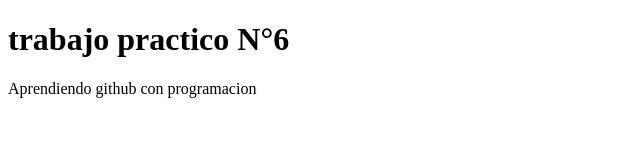
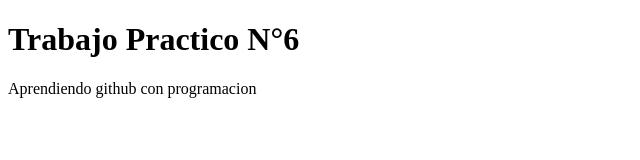
Before and after one commit to kamyvillalva2395-boop/tp-git-villalva, a plain HTML site: page index.html in a window 1280 px wide. Shown: the whole page, without its empty margins (0-640 px from the left). Drawn offline with Linux system fonts and the light colour scheme.

Commit message:
corregi las iniciales con mayusculas del titulo

```diff
--- a/index.html
+++ b/index.html
@@ -6,7 +6,7 @@
     <title>Huma Aisha</title>
 </head>
 <body>
-    <h1>trabajo practico N°6</h1>
+    <h1>Trabajo Practico N°6</h1>
     <p>Aprendiendo github con programacion</p>
 </body>
 </html>
```
